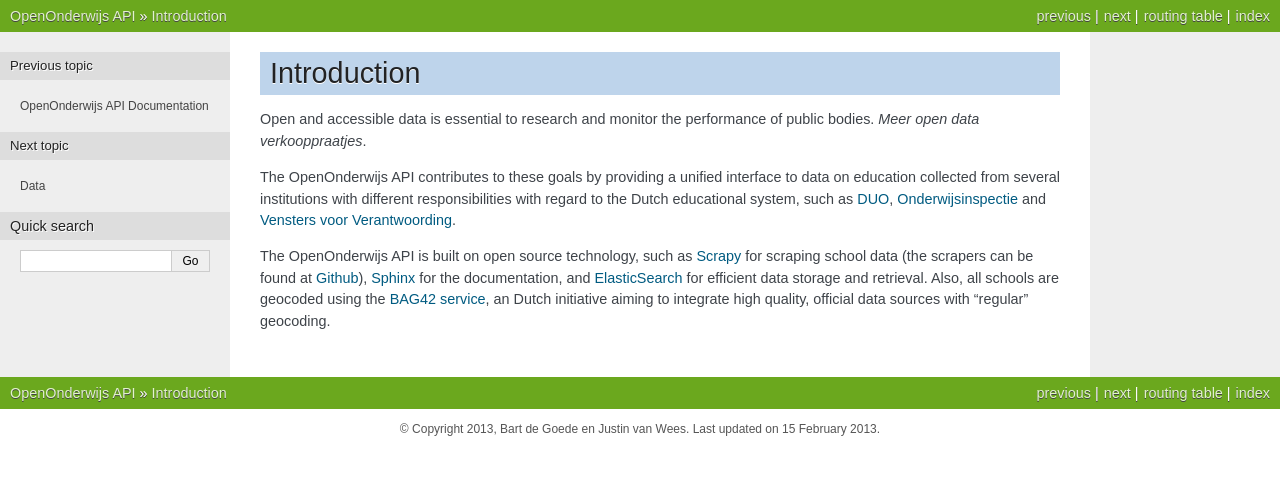
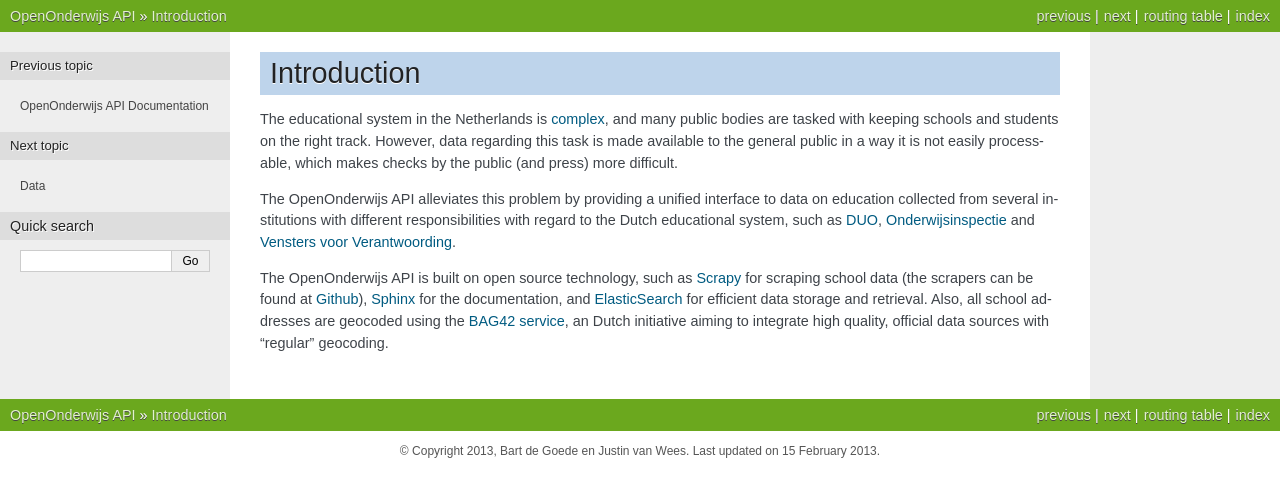
Before and after one commit to openstate/openonderwijsdata-api, a Sphinx documentation site: the page built from documentation/rst/introduction.rst, in a window 1280 px wide. Shown: the top 497 px of the page. Built offline with Sphinx 7.4.7, drawn with Linux system fonts in a browser that asks for light colours.

Commit message:
Selling open data

```diff
--- a/documentation/rst/introduction.rst
+++ b/documentation/rst/introduction.rst
@@ -1,7 +1,7 @@
 Introduction
 =============================================
-Open and accessible data is essential to research and monitor the performance of public bodies. *Meer open data verkooppraatjes*.
+The educational system in the Netherlands is `complex <http://en.wikipedia.org/wiki/Education_in_the_Netherlands>`_, and many public bodies are tasked with keeping schools and students on the right track. However, data regarding this task is made available to the general public in a way it is not easily processable, which makes checks by the public (and press) more difficult.
 
-The OpenOnderwijs API contributes to these goals by providing a unified interface to data on education collected from several institutions with different responsibilities with regard to the Dutch educational system, such as `DUO <http://data.duo.nl>`_, `Onderwijsinspectie <http://www.owinsp.nl>`_ and `Vensters voor Verantwoording <http://schoolvo.nl>`_.
+The OpenOnderwijs API alleviates this problem by providing a unified interface to data on education collected from several institutions with different responsibilities with regard to the Dutch educational system, such as `DUO <http://data.duo.nl>`_, `Onderwijsinspectie <http://www.owinsp.nl>`_ and `Vensters voor Verantwoording <http://schoolvo.nl>`_.
 
-The OpenOnderwijs API is built on open source technology, such as `Scrapy <http://doc.scrapy.org/en/latest/>`_ for scraping school data (the scrapers can be found at `Github <https://github.com/Dispectu/onderwijsscrapers>`_), `Sphinx <http://sphinx-doc.org/>`_ for the documentation, and `ElasticSearch <http://www.elasticsearch.org/>`_ for efficient data storage and retrieval. Also, all schools are geocoded using the `BAG42 service <http://calendar42.com/bag42/>`_, an Dutch initiative aiming to integrate high quality, official data sources with "regular" geocoding.
+The OpenOnderwijs API is built on open source technology, such as `Scrapy <http://doc.scrapy.org/en/latest/>`_ for scraping school data (the scrapers can be found at `Github <https://github.com/Dispectu/onderwijsscrapers>`_), `Sphinx <http://sphinx-doc.org/>`_ for the documentation, and `ElasticSearch <http://www.elasticsearch.org/>`_ for efficient data storage and retrieval. Also, all school addresses are geocoded using the `BAG42 service <http://calendar42.com/bag42/>`_, an Dutch initiative aiming to integrate high quality, official data sources with "regular" geocoding.
```
